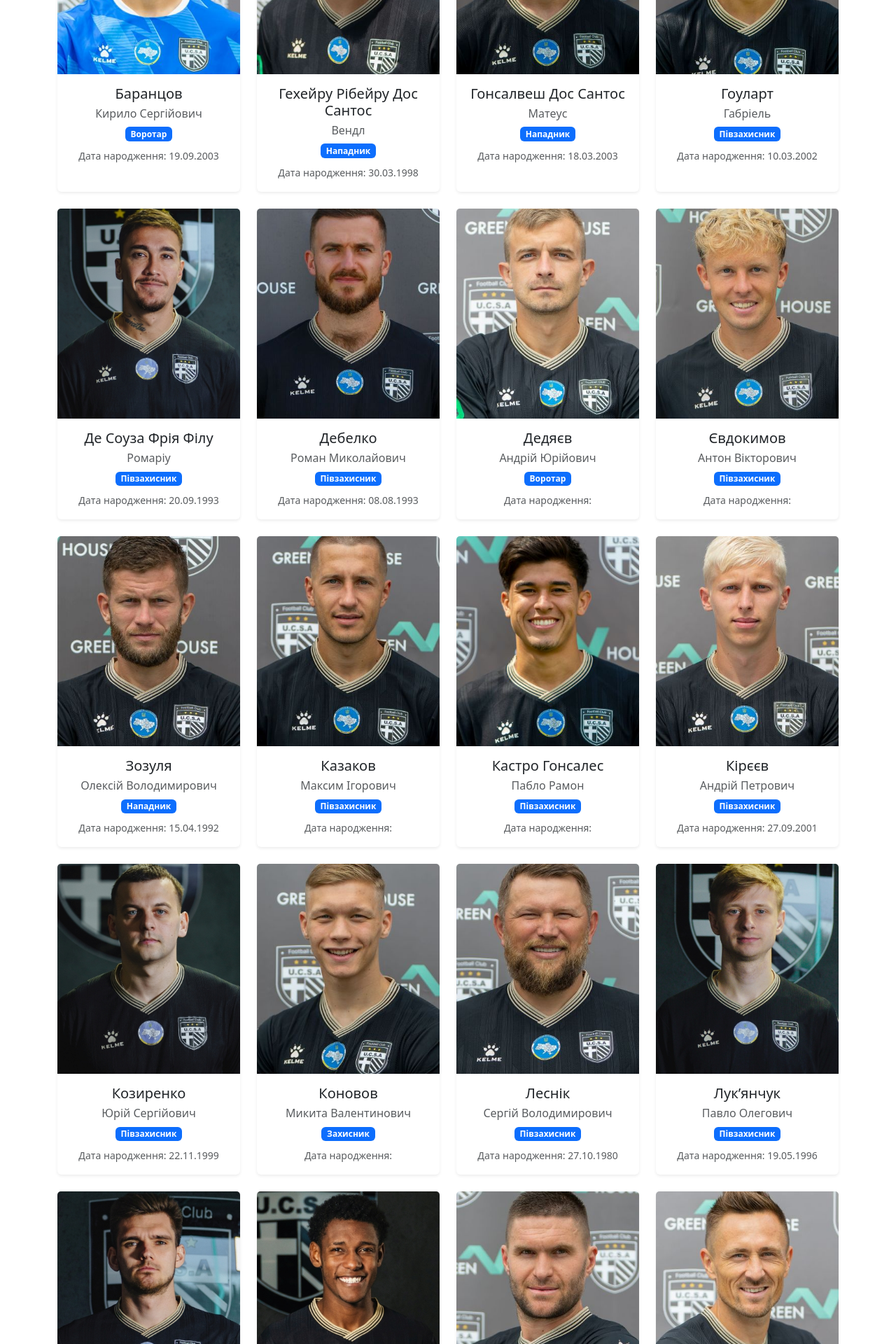
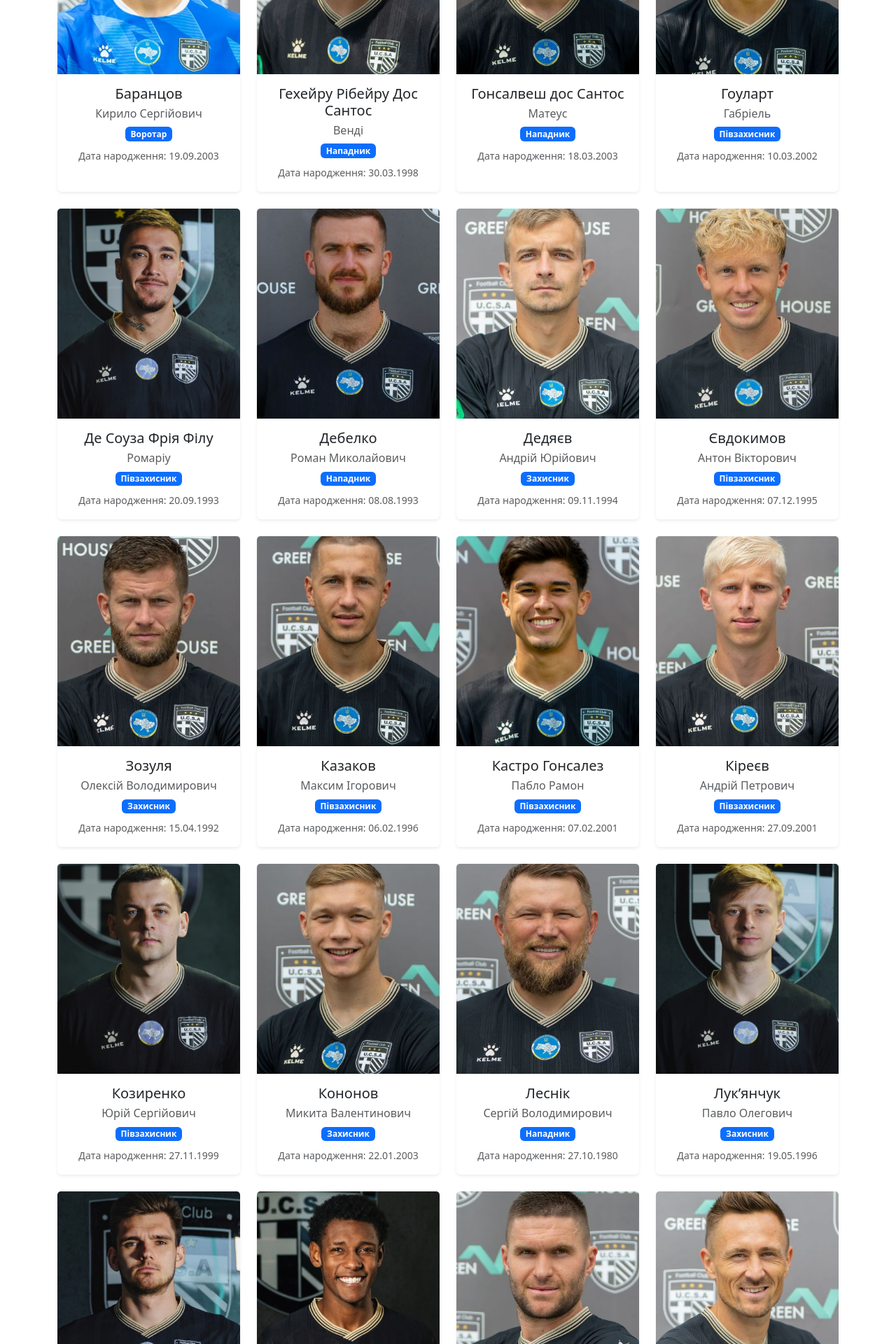
Before and after one commit to FCUCSA/ucsa, a React (Create React App) app: page /#/players in a window 1280 px wide. Shown: the part 380-2300 px from the top of the page at 70% size. Built offline with nearby package versions, Linux system fonts and the light colour scheme.

Commit message:
Fix players information

```diff
--- a/src/data/players.js
+++ b/src/data/players.js
@@ -10,14 +10,14 @@ const players = [
   {
     id: 2,
     lastName: "Гехейру Рібейру Дос Сантос",
-    name: "Вендл",
+    name: "Венді",
     position: "Нападник",
     birthDate: "30.03.1998",
     photo: "images/players/Geheiru_R.jpg",
   },
   {
     id: 3,
-    lastName: "Гонсалвеш Дос Сантос",
+    lastName: "Гонсалвеш дос Сантос",
     name: "Матеус",
     position: "Нападник",
     birthDate: "18.03.2003",
@@ -43,7 +43,7 @@ const players = [
     id: 6,
     lastName: "Дебелко",
     name: "Роман Миколайович",
-    position: "Півзахисник",
+    position: "Нападник",
     birthDate: "08.08.1993",
     photo: "images/players/Debelko_R.jpg",
   },
@@ -51,8 +51,8 @@ const players = [
     id: 7,
     lastName: "Дедяєв",
     name: "Андрій Юрійович",
-    position: "Воротар",
-    birthDate: "",
+    position: "Захисник",
+    birthDate: "09.11.1994",
     photo: "images/players/Dedyaev_A.jpg",
   },
   {
@@ -60,14 +60,14 @@ const players = [
     lastName: "Євдокимов",
     name: "Антон Вікторович",
     position: "Півзахисник",
-    birthDate: "",
+    birthDate: "07.12.1995",
     photo: "images/players/Evdokimov_A.jpg",
   },
   {
     id: 9,
     lastName: "Зозуля",
     name: "Олексій Володимирович",
-    position: "Нападник",
+    position: "Захисник",
     birthDate: "15.04.1992",
     photo: "images/players/Zozulya_O.jpg",
   },
@@ -76,20 +76,20 @@ const players = [
     lastName: "Казаков",
     name: "Максим Ігорович",
     position: "Півзахисник",
-    birthDate: "",
+    birthDate: "06.02.1996",
     photo: "images/players/Kazakov_M.jpg",
   },
   {
     id: 11,
-    lastName: "Кастро Гонсалес",
+    lastName: "Кастро Гонсалез",
     name: "Пабло Рамон",
     position: "Півзахисник",
-    birthDate: "",
+    birthDate: "07.02.2001",
     photo: "images/players/Kastro_P.jpg",
   },
   {
     id: 12,
-    lastName: "Кірєєв",
+    lastName: "Кіреєв",
     name: "Андрій Петрович",
     position: "Півзахисник",
     birthDate: "27.09.2001",
@@ -100,22 +100,22 @@ const players = [
     lastName: "Козиренко",
     name: "Юрій Сергійович",
     position: "Півзахисник",
-    birthDate: "22.11.1999",
+    birthDate: "27.11.1999",
     photo: "images/players/Kozirenko_Y.jpg",
   },
   {
     id: 14,
-    lastName: "Коновов",
+    lastName: "Кононов",
     name: "Микита Валентинович",
     position: "Захисник",
-    birthDate: "",
+    birthDate: "22.01.2003",
     photo: "images/players/Konov_M.jpg",
   },
   {
     id: 15,
     lastName: "Леснік",
     name: "Сергій Володимирович",
-    position: "Півзахисник",
+    position: "Нападник",
     birthDate: "27.10.1980",
     photo: "images/players/Lesnik_S.jpg",
   },
@@ -123,7 +123,7 @@ const players = [
     id: 16,
     lastName: "Лук’янчук",
     name: "Павло Олегович",
-    position: "Півзахисник",
+    position: "Захисник",
     birthDate: "19.05.1996",
     photo: "images/players/Lukyanchuk_P.jpg",
   },
@@ -132,15 +132,15 @@ const players = [
     lastName: "Мельник",
     name: "Олександр Сергійович",
     position: "Півзахисник",
-    birthDate: "",
+    birthDate: "10.02.2000",
     photo: "images/players/Melnik_O.jpg",
   },
   {
     id: 18,
     lastName: "Монтейру Да Сілва",
-    name: "Педро Алекс",
+    name: "Педро Акасіу",
     position: "Півзахисник",
-    birthDate: "",
+    birthDate: "28.06.2002",
     photo: "images/players/Monteiru_P.jpg",
   },
   {
@@ -155,7 +155,7 @@ const players = [
     id: 20,
     lastName: "Синьогуб",
     name: "Олег Анатолійович",
-    position: "Півзахисник",
+    position: "Захисник",
     birthDate: "23.04.1989",
     photo: "images/players/Sinyogub_O.jpg",
   },
@@ -163,8 +163,8 @@ const players = [
     id: 21,
     lastName: "Ситніков",
     name: "Микита Олегович",
-    position: "Півзахисник",
-    birthDate: "25.04.2006",
+    position: "Захисник",
+    birthDate: "23.06.2004",
     photo: "images/players/Sitnikov_M.jpg",
   },
   {
@@ -172,22 +172,22 @@ const players = [
     lastName: "Собослой",
     name: "В’ячеслав Романович",
     position: "Півзахисник",
-    birthDate: "02.08.2008",
+    birthDate: "02.06.2008",
     photo: "images/players/Sobosloy_V.jpg",
   },
   {
     id: 23,
     lastName: "Співаков",
-    name: "Артем Сергійович",
+    name: "Андрій Сергійович",
     position: "Півзахисник",
-    birthDate: "",
+    birthDate: "15.05.1995",
     photo: "images/players/Spivakov_A.jpg",
   },
   {
     id: 24,
     lastName: "Сьєбен Пагліаріні",
     name: "Матеус",
-    position: "Захисник",
+    position: "Півзахисник",
     birthDate: "17.04.2001",
     photo: "images/players/Syeben_M.jpg",
   },
@@ -220,7 +220,7 @@ const players = [
     lastName: "Чеботарьов",
     name: "Віталій Віталійович",
     position: "Воротар",
-    birthDate: "07.02.2096",
+    birthDate: "07.02.1996",
     photo: "images/players/Chebotaryov_V.jpg",
   },
   {
```
